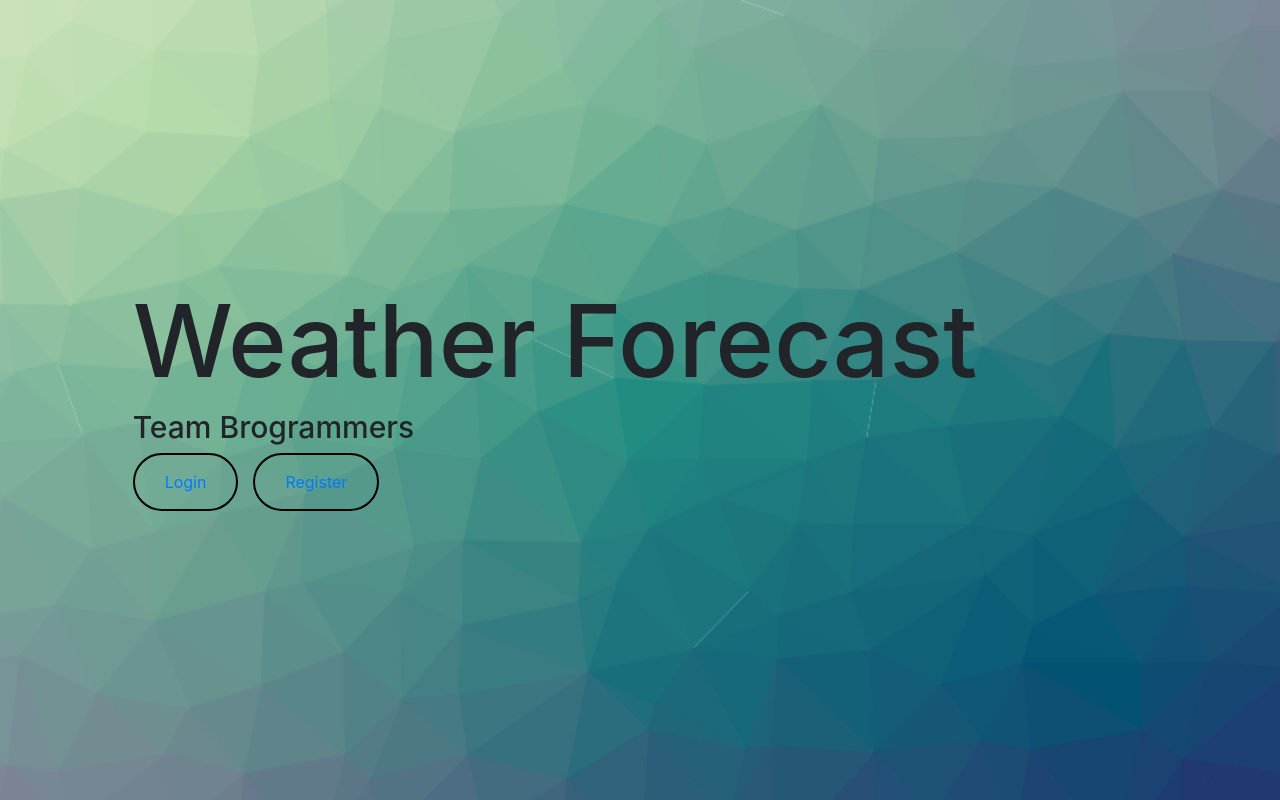
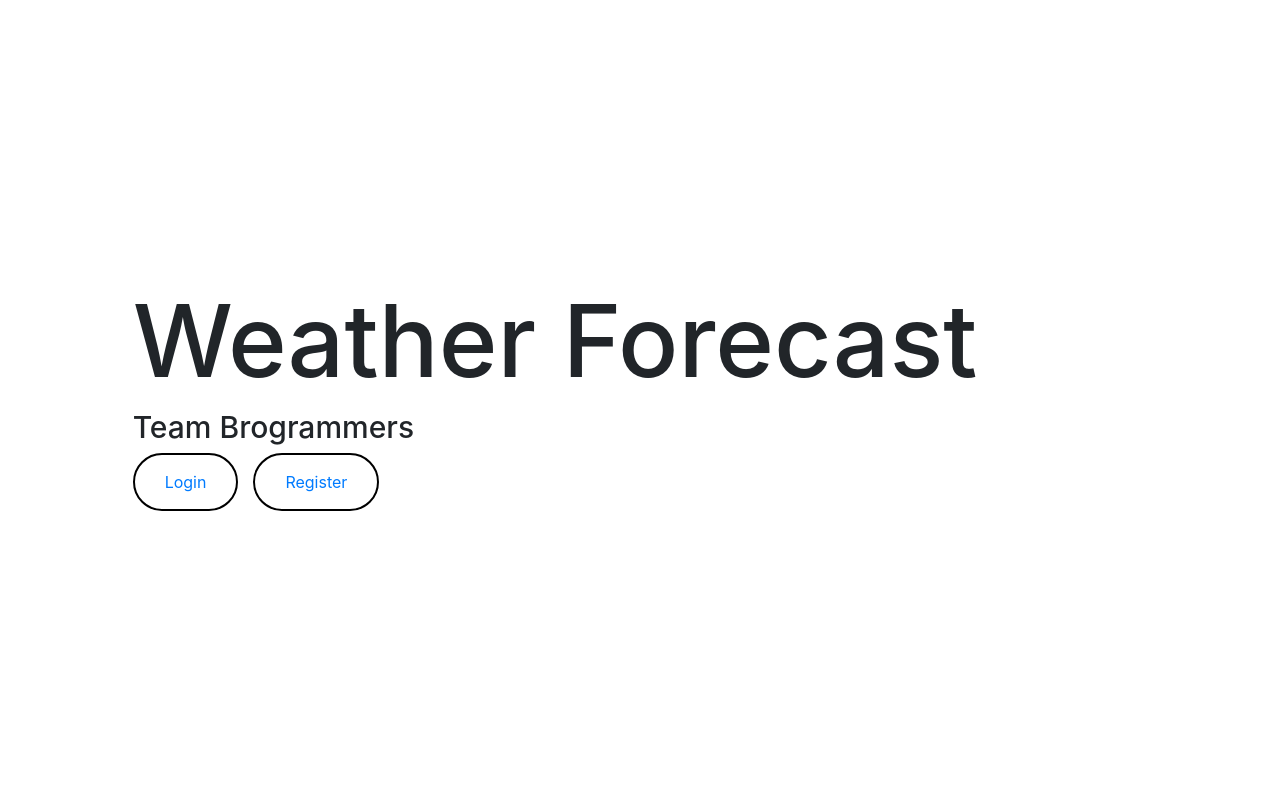
Before and after one commit to airavata-courses/Brogrammers, a React (Create React App) app: page / in a window 1280 px wide. Built offline with nearby package versions, Linux system fonts and the light colour scheme.

Commit message:
npm run build

```diff
--- a/src/style/frontpage.css
+++ b/src/style/frontpage.css
@@ -82,7 +82,7 @@
   position: absolute;
   width: 100%;
   height: 100%;
-  background: url("../images/bg.png") no-repeat center center fixed;
+  /* background: url("../images/bg.png") no-repeat center center fixed; */
   background-size: cover;
   /* background-color: #000; */
   opacity: 1;
```
Also changed, not shown: src/components/frontpage.js (+1 -14 lines), 2 other files (tests, documents, lock files or other folders).
